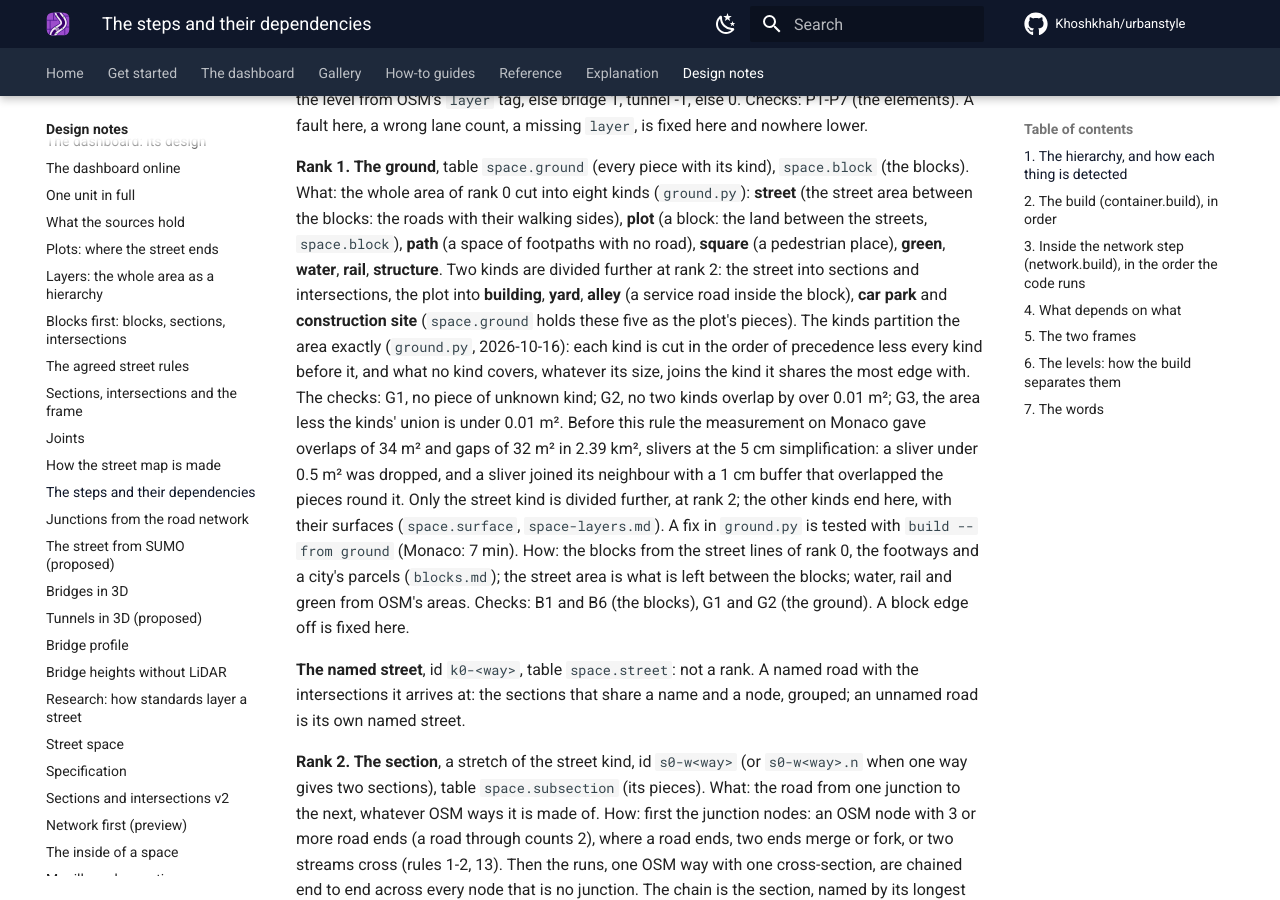
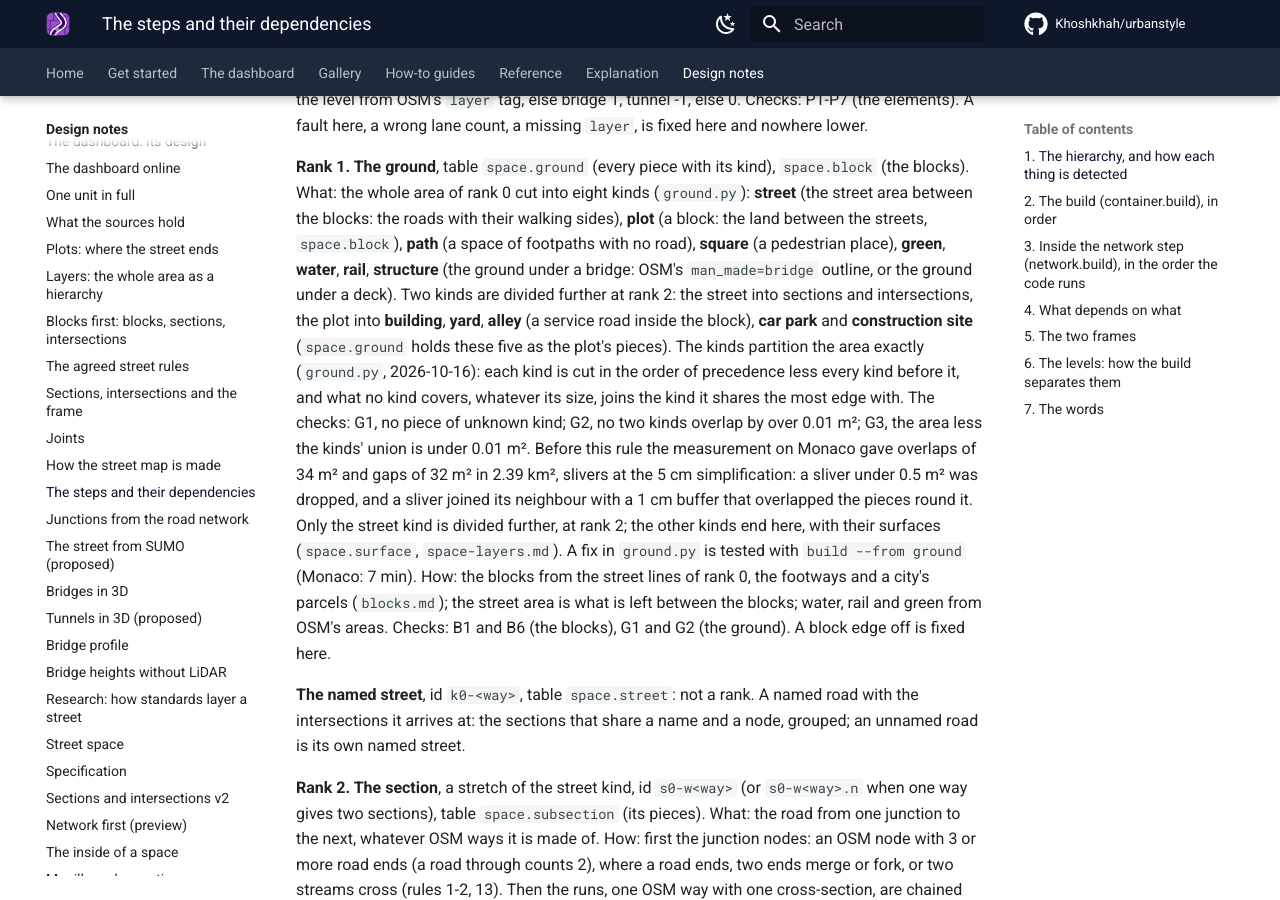
Before and after one commit to Khoshkhah/urbanstyle, an MkDocs documentation site: the page built from docs/design/steps.md, in a window 1280 px wide and 900 px high, scrolled down 2838 px. Built offline with MkDocs 1.6.1 and Material for MkDocs 9.7.7, drawn with Linux system fonts in a browser that asks for light colours; comment, search, counter and statistics services are not loaded.

Commit message:
docs/design/steps.md: the structure kind is the ground under a bridge or a deck
Co-Authored-By: Claude Fable 5.1 <noreply@anthropic.com>

```diff
--- a/docs/design/steps.md
+++ b/docs/design/steps.md
@@ -78,7 +78,8 @@ count, a missing `layer`, is fixed here and nowhere lower.
 **Rank 1. The ground**, table `space.ground` (every piece with its kind), `space.block` (the blocks).
 What: the whole area of rank 0 cut into eight kinds (`ground.py`): **street** (the street area between the blocks: the roads
 with their walking sides), **plot** (a block: the land between the streets, `space.block`), **path** (a space of footpaths with no
-road), **square** (a pedestrian place), **green**, **water**, **rail**, **structure**. Two kinds are divided further at rank 2: the
+road), **square** (a pedestrian place), **green**, **water**, **rail**, **structure** (the ground under a bridge: OSM's
+`man_made=bridge` outline, or the ground under a deck). Two kinds are divided further at rank 2: the
 street into sections and intersections, the plot into **building**, **yard**, **alley** (a service road inside the block), **car
 park** and **construction site** (`space.ground` holds these five as the plot's pieces). The kinds partition the area exactly (`ground.py`, 2026-10-16): each kind is cut in the order of
 precedence less every kind before it, and what no kind covers, whatever its size, joins the kind it shares the most edge with. The
```
